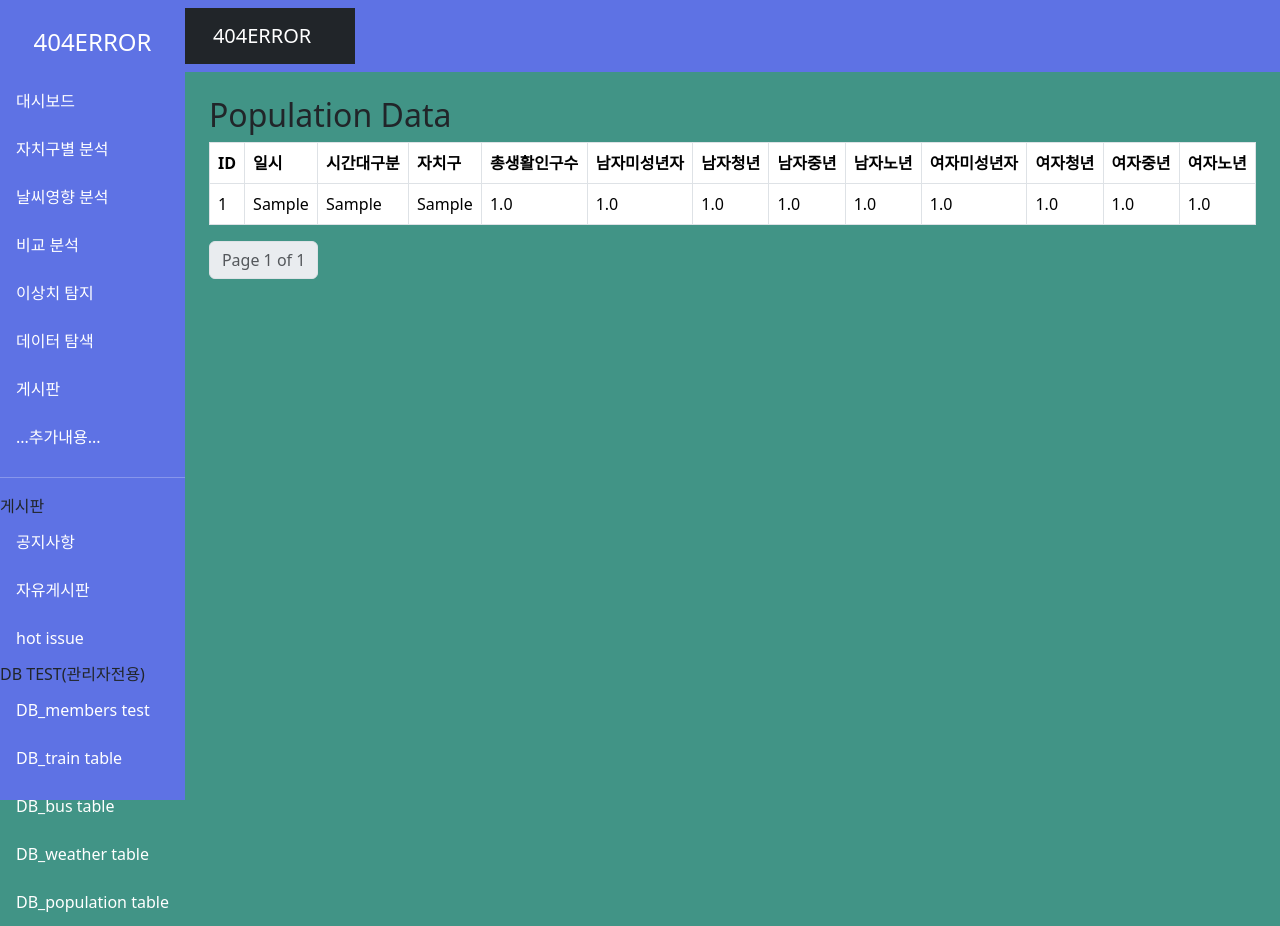
After one commit to humanda-404error/human-da5-404ERROR, a Flask app: page /db_population in a window 1280 px wide. The commit adds this page. Run offline with Flask 3, Linux system fonts and the light colour scheme; tables that the repository leaves empty hold one stand-in row (values such as "Sample post"); parts of the project's set-up code (start-up, migrations or seed data) failed here and were passed over.

Commit message:
DB작업

```diff
--- a/404ERROR/app/__init__.py
+++ b/404ERROR/app/__init__.py
@@ -1,11 +1,10 @@
 # app/__init__.py
 
 from flask import Flask
-from flask_sqlalchemy import SQLAlchemy
+from app.extensions import db
 import secrets
 import os
-
-db = SQLAlchemy()  # db 객체를 전역으로 선언
+from app.models import Member, Notice, Update, Weather, Population, Train, Bus  # 모델 불러오기
 
 # 앱 생성 함수
 def create_app():
@@ -22,4 +21,14 @@ def create_app():
 
     db.init_app(app)  # db 초기화
 
+    @app.context_processor
+    def inject_user_info():
+        from flask import session
+        from app.models import Member
+        if 'user_id' in session:
+            user = Member.query.filter_by(id=session['user_id']).first()
+            if user:
+                return dict(current_user=user)
+        return dict(current_user=None)
+
     return app, db
--- /dev/null
+++ b/404ERROR/app/extensions.py
@@ -0,0 +1,4 @@
+# app/extensions.py
+from flask_sqlalchemy import SQLAlchemy
+
+db = SQLAlchemy()
--- a/404ERROR/app/main/JSC/JSC_routes.py
+++ b/404ERROR/app/main/JSC/JSC_routes.py
@@ -1,7 +1,7 @@
 from flask import Blueprint, render_template, session, redirect, url_for
 from app.auth.routes import get_db_connection
 from app.main.blueprint import main_bp
-
+from app.models import Member, Notice, Update, Weather, Population, Train
 
 def register_JSC_routes(main_bp):
     @main_bp.route('/dashboard')
@@ -11,3 +11,5 @@ def register_JSC_routes(main_bp):
     @main_bp.route('/district')
     def district():
         return render_template('district.html')
+
+    #@...
--- a/404ERROR/app/main/LHK/LHK_routes.py
+++ b/404ERROR/app/main/LHK/LHK_routes.py
@@ -1,7 +1,7 @@
 from flask import Blueprint, render_template, session, redirect, url_for
 from app.auth.routes import get_db_connection
 from app.main.blueprint import main_bp
-
+from app.models import Member, Notice, Update, Weather, Population, Train
 
 def register_LHK_routes(main_bp):
     @main_bp.route('/weather')
--- a/404ERROR/app/main/commons/common_routes.py
+++ b/404ERROR/app/main/commons/common_routes.py
@@ -1,6 +1,7 @@
-from flask import Blueprint, render_template, session, redirect, url_for
+from flask import Blueprint, render_template, session, redirect, url_for, request
 from app.auth.routes import get_db_connection
 from app.main.blueprint import main_bp
+from app.models import Member, Notice, Update, Weather, Population, Train, Bus
 
 def register_common_routes(main_bp):
     @main_bp.route('/')
@@ -18,3 +19,40 @@ def register_common_routes(main_bp):
         cursor.close()
         conn.close()
         return render_template('members.html', members=members)
+
+
+    @main_bp.route('/db_train')
+    def db_train():
+        page = request.args.get('page', 1, type=int)
+        per_page = 100  # 한 페이지에 보여줄 데이터 수
+
+        trains = Train.query.paginate(page=page, per_page=per_page, error_out=False)
+
+        return render_template('DB_train.html', trains=trains)
+
+    @main_bp.route('/db_bus')
+    def db_bus():
+        page = request.args.get('page', 1, type=int)
+        per_page = 100  # 한 페이지에 보여줄 데이터 수
+
+        buses = Bus.query.paginate(page=page, per_page=per_page, error_out=False)
+
+        return render_template('DB_bus.html', buses=buses)
+
+    @main_bp.route('/db_weather')
+    def db_weather():
+        page = request.args.get('page', 1, type=int)
+        per_page = 100  # 한 페이지에 보여줄 데이터 수
+
+        weather_data = Weather.query.paginate(page=page, per_page=per_page, error_out=False)
+
+        return render_template('DB_weather.html', weather_data=weather_data)
+
+    @main_bp.route('/db_population')
+    def db_population():
+        page = request.args.get('page', 1, type=int)
+        per_page = 100  # 한 페이지에 보여줄 데이터 수
+
+        populations = Population.query.paginate(page=page, per_page=per_page, error_out=False)
+
+        return render_template('DB_population.html', populations=populations)
--- /dev/null
+++ b/404ERROR/app/main/templates/DB_population.html
@@ -0,0 +1,63 @@
+{% extends 'base.html' %}
+
+{% block content %}
+<div class="container mt-4">
+    <h2>Population Data</h2>
+    <table class="table table-bordered">
+        <thead>
+            <tr>
+                <th>ID</th>
+                <th>일시</th>
+                <th>시간대구분</th>
+                <th>자치구</th>
+                <th>총생활인구수</th>
+                <th>남자미성년자</th>
+                <th>남자청년</th>
+                <th>남자중년</th>
+                <th>남자노년</th>
+                <th>여자미성년자</th>
+                <th>여자청년</th>
+                <th>여자중년</th>
+                <th>여자노년</th>
+            </tr>
+        </thead>
+        <tbody>
+            {% for population in populations.items %}
+            <tr>
+                <td>{{ population.id }}</td>
+                <td>{{ population.date }}</td>
+                <td>{{ population.time_segment }}</td>
+                <td>{{ population.district }}</td>
+                <td>{{ population.total_population }}</td>
+                <td>{{ population.male_minors }}</td>
+                <td>{{ population.male_youth }}</td>
+                <td>{{ population.male_middle_age }}</td>
+                <td>{{ population.male_senior }}</td>
+                <td>{{ population.female_minors }}</td>
+                <td>{{ population.female_youth }}</td>
+                <td>{{ population.female_middle_age }}</td>
+                <td>{{ population.female_senior }}</td>
+            </tr>
+            {% endfor %}
+        </tbody>
+    </table>
+
+    <nav aria-label="Page navigation">
+        <ul class="pagination">
+            {% if populations.has_prev %}
+            <li class="page-item">
+                <a class="page-link" href="{{ url_for('main.db_population', page=populations.prev_num) }}">이전</a>
+            </li>
+            {% endif %}
+            <li class="page-item disabled">
+                <span class="page-link">Page {{ populations.page }} of {{ populations.pages }}</span>
+            </li>
+            {% if populations.has_next %}
+            <li class="page-item">
+                <a class="page-link" href="{{ url_for('main.db_population', page=populations.next_num) }}">다음</a>
+            </li>
+            {% endif %}
+        </ul>
+    </nav>
+</div>
+{% endblock %}
--- a/404ERROR/app/main/templates/base.html
+++ b/404ERROR/app/main/templates/base.html
@@ -33,12 +33,41 @@
         <a href="{{ url_for('main.members') }}">hot issue</a>
          DB TEST(관리자전용)
         <a href="{{ url_for('main.members') }}">DB_members test</a>
+        <a href="{{ url_for('main.db_train') }}">DB_train table</a>
+        <a href="{{ url_for('main.db_bus') }}">DB_bus table</a>
+        <a href="{{ url_for('main.db_weather') }}">DB_weather table</a>
+        <a href="{{ url_for('main.db_population') }}">DB_population table</a>
     </div>
 
     <!-- Main content -->
     <div class="flex-grow-1">
         <nav class="navbar navbar-expand-lg navbar-dark navbar-custom">
-            <!-- 네비게이션 내용 그대로 -->
+            <!-- 네비게이션 바 -->
+<nav class="navbar navbar-expand-lg navbar-dark bg-dark px-3">
+    <div class="container-fluid">
+        <a class="navbar-brand" href="{{ url_for('main.index') }}">404ERROR</a>
+
+        <div class="d-flex ms-auto align-items-center gap-3">
+            {% if session.user_id %}
+                <!-- 알림 및 회원정보 -->
+                <span class="text-white">
+                    닉네임: {{ current_user.nickname }} /
+                    등급: {{ current_user.grade }} /
+                    포인트: {{ current_user.points }}
+                </span>
+
+                <!-- 실시간 채팅 -->
+                <a href="{{ url_for('main.chat') }}" class="btn btn-sm btn-outline-light">실시간채팅</a>
+
+                <!-- 회원정보 수정 -->
+                <a href="{{ url_for('main.profile_edit') }}" class="btn btn-sm btn-outline-light">회원정보 변경</a>
+
+                <!-- 고객센터 -->
+                <a href="{{ url_for('main.support') }}" class="btn btn-sm btn-outline-light">고객센터</a>
+            {% endif %}
+        </div>
+    </div>
+</nav>
         </nav>
 
         <!-- 페이지별 콘텐츠 삽입 -->
```
Also changed, not shown: 404ERROR/app/auth/routes.py (+9 -2 lines), 404ERROR/app/main/SHS/SHS_routes.py (+13 -5 lines), 404ERROR/app/main/templates/DB_bus.html (added, +47 -0 lines), 404ERROR/app/main/templates/DB_train.html (added, +46 -0 lines), 404ERROR/app/main/templates/DB_weather.html (added, +51 -0 lines), 404ERROR/app/models.py (+85 -5 lines), 404ERROR/app/main/templates/chat.html (added), 404ERROR/app/main/templates/profile_edit.html (added), 404ERROR/app/main/templates/support.html (added), 404ERROR/readme.txt.
